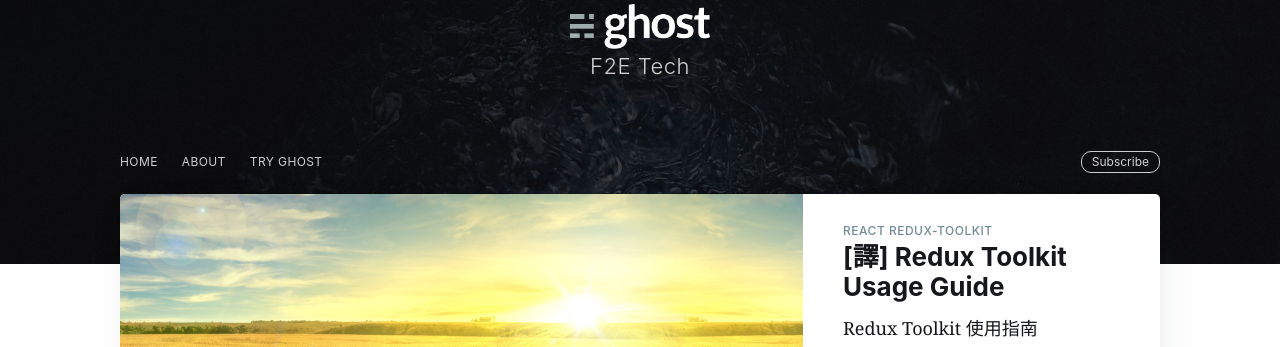
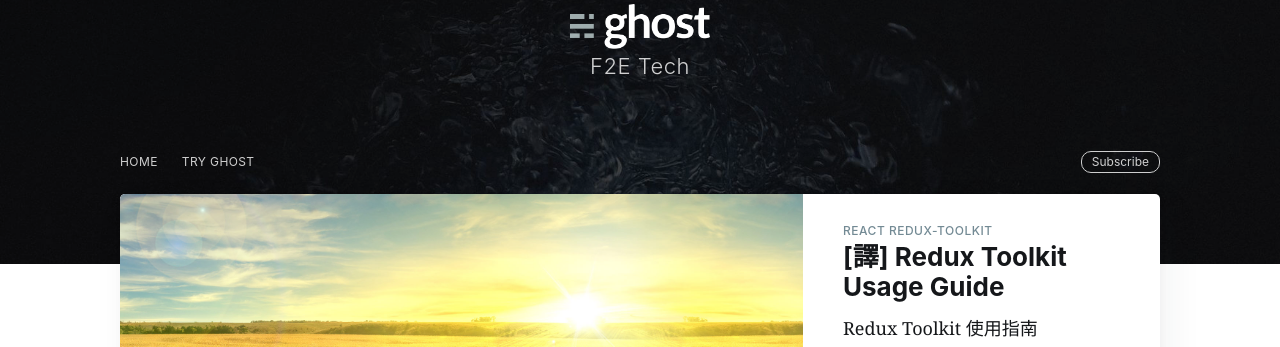
Before and after one commit to tyson711/tyson711.github.io, a Jekyll site: the page built from index.html, in a window 1280 px wide. Shown: the part 138-485 px from the top of the page. Built offline with Jekyll 4.4.1, drawn with Linux system fonts in a browser that asks for light colours; nearby versions of some CDN libraries; the list of posts is cut into pages by our own code; comment, search, counter and statistics services are not loaded.

Commit message:
移除 about 頁面

```diff
--- a/_includes/navigation.html
+++ b/_includes/navigation.html
@@ -1,5 +1,5 @@
 <ul class="nav" role="menu">
     <li class="nav-home" role="menuitem"><a href="{{site.baseurl}}">Home</a></li>
-    <li class="nav-about" role="menuitem"><a href="{{site.baseurl}}about/">About</a></li>
+    <!-- <li class="nav-about" role="menuitem"><a href="{{site.baseurl}}about/">About</a></li> -->
     <li class="nav-try-ghost" role="menuitem"><a href="https://ghost.org">Try Ghost</a></li>
 </ul>
```
